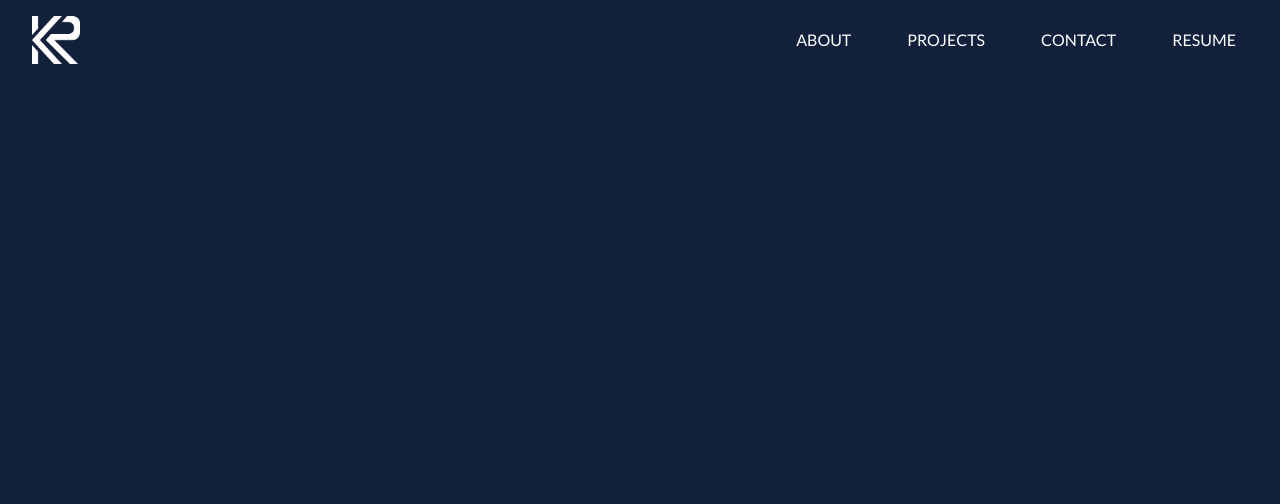
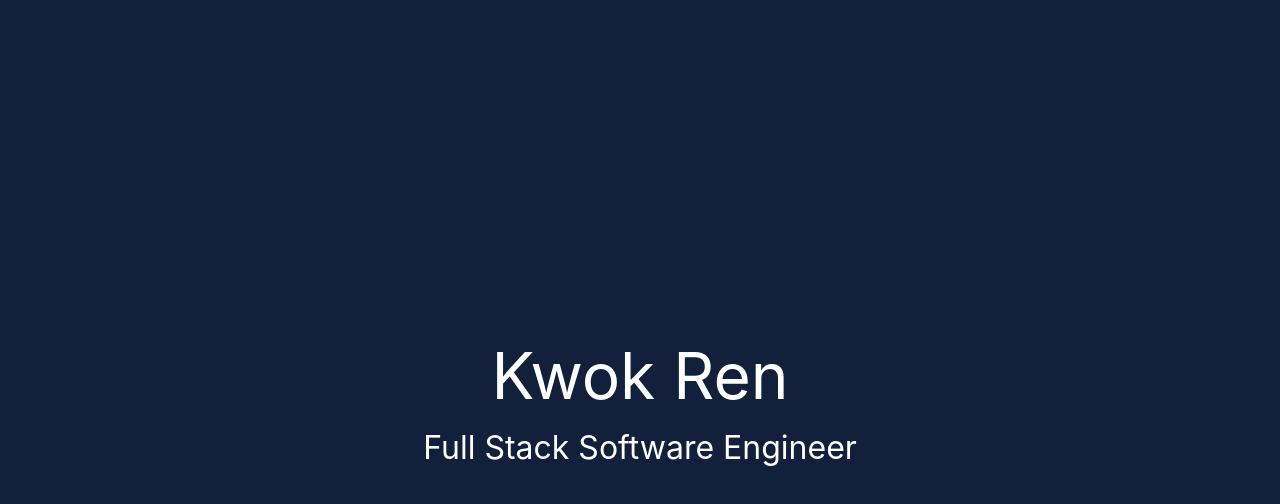
Before and after one commit to KwokRen/Web_Portfolio, a React (Create React App) app: page / in a window 1280 px wide. Shown: the top 504 px of the page. Built offline with nearby package versions, Linux system fonts and the light colour scheme.

Commit message:
started on banner component

```diff
--- a/src/App.js
+++ b/src/App.js
@@ -1,12 +1,14 @@
 import React from 'react';
 // import logo from './logo.svg';
 import './App.css';
-import NavbarTwo from './components/Navbar2'
+// import NavbarTwo from './components/Navbar2'
+import Banner from './components/Banner'
 
 function App() {
   return (
     <div className="App">
-      <NavbarTwo />
+      {/* <NavbarTwo /> */}
+      <Banner />
     </div>
   );
 }
--- a/src/components/Banner.jsx
+++ b/src/components/Banner.jsx
@@ -0,0 +1,13 @@
+import React from 'react'
+import '../styles/Banner.css'
+
+const Banner = () => {
+    return(
+        <div className="banner-container">
+            <div className="banner-name">Kwok Ren</div>
+            <div className="banner-title">Full Stack Software Engineer</div>
+        </div>
+    )
+}
+
+export default Banner
--- /dev/null
+++ b/src/styles/Banner.css
@@ -0,0 +1,18 @@
+@import url('https://fonts.googleapis.com/css2?family=Lato:wght@400&family=Roboto:wght@300&display=swap');
+
+.banner-container {
+    color: white;
+    height: 100vh;
+    display: flex;
+    flex-direction: column;
+    justify-content: center;
+    align-items: center;
+}
+
+.banner-name {
+    font-size: 4rem;
+}
+
+.banner-title {
+    font-size: 2rem;
+}
```
